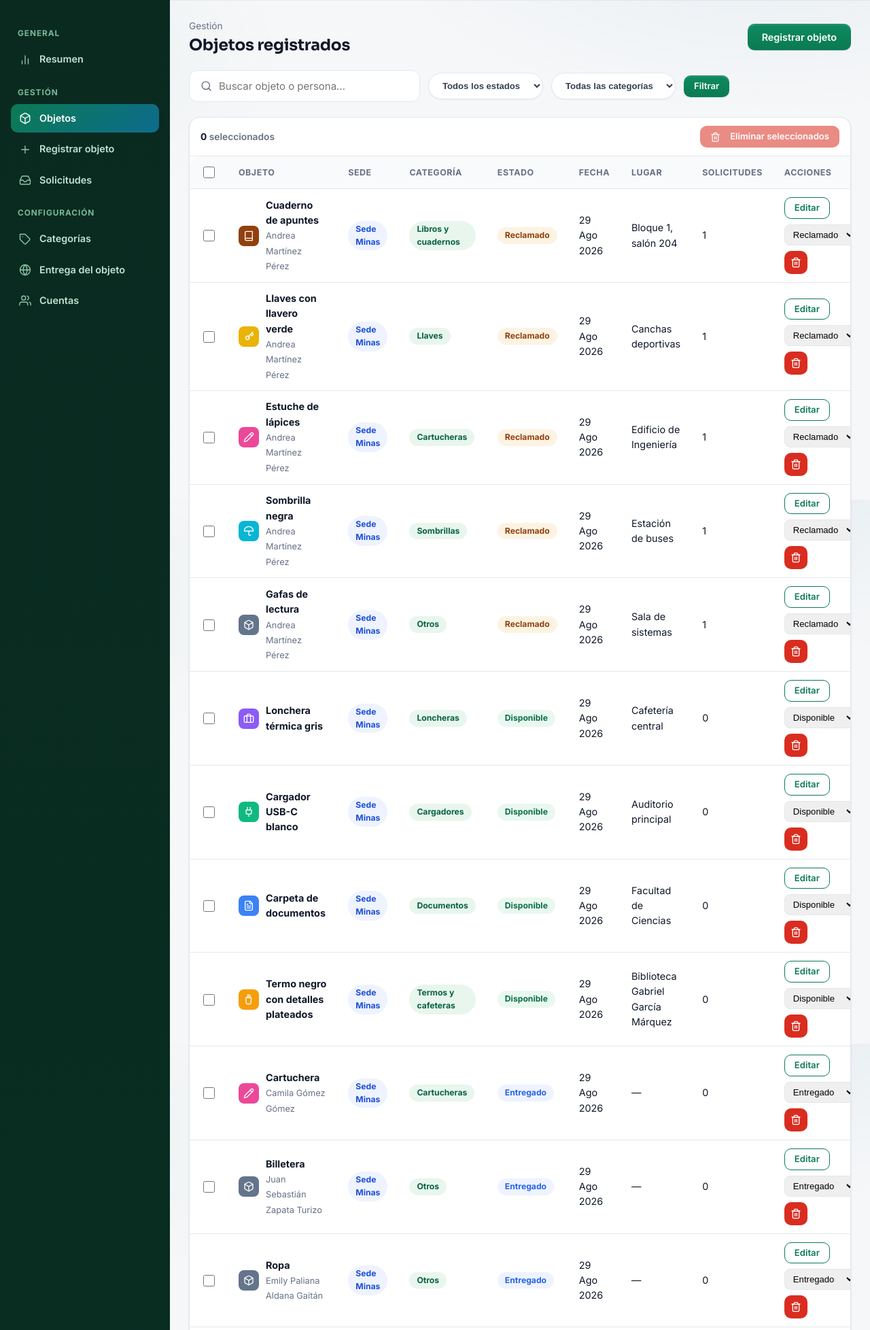
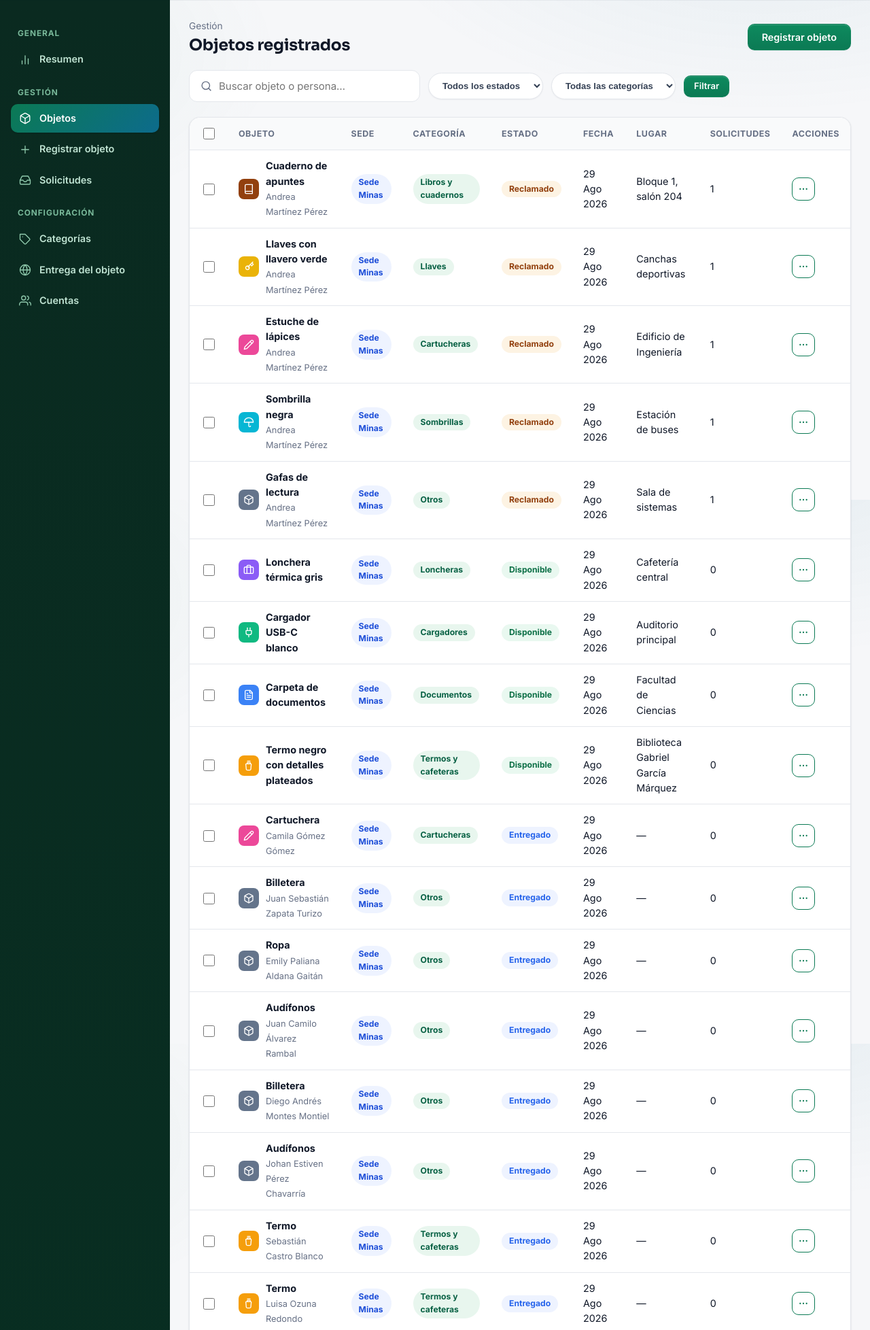
Before and after one commit to kevinramos2/Entrega-de-objetos-perdidos-, a Django app: page /panel/objetos/ in a window 1280 px wide. Shown: the part 65-2021 px from the top of the page at 68% size. Run offline with Django 5.2, Linux system fonts and the light colour scheme; a user stored in the database is signed in; data comes from the database, SQL or seed files in the repository.

Commit message:
Panel y listado: menu lateral sin doble resaltado, acciones por fila en menu compacto, barra flotante de borrado masivo y buscador arriba en objetos perdidos

```diff
--- a/objetos_reclamados/registro_objetos/templates/panel/objetos_lista.html
+++ b/objetos_reclamados/registro_objetos/templates/panel/objetos_lista.html
@@ -33,15 +33,6 @@
 </form>
 
 <div class="card">
-  <div class="tabla-toolbar">
-    <span class="tabla-toolbar-info">
-      <b id="seleccion-conteo">0</b> seleccionados
-    </span>
-    <button type="button" class="btn btn-sm btn-danger" id="btn-borrar-seleccion" disabled title="Eliminar los seleccionados">
-      <svg viewBox="0 0 24 24" fill="none" stroke="currentColor" stroke-width="2" stroke-linecap="round" stroke-linejoin="round" style="width:15px;height:15px;vertical-align:-2px;margin-right:6px"><path d="M3 6h18"/><path d="M19 6v14a2 2 0 0 1-2 2H7a2 2 0 0 1-2-2V6"/><path d="M8 6V4a2 2 0 0 1 2-2h4a2 2 0 0 1 2 2v2"/><line x1="10" y1="11" x2="10" y2="17"/><line x1="14" y1="11" x2="14" y2="17"/></svg>
-      Eliminar seleccionados
-    </button>
-  </div>
   <div style="overflow:auto">
     <table class="tabla">
       <thead>
@@ -54,7 +45,7 @@
           <th>Fecha</th>
           <th>Lugar</th>
           <th>Solicitudes</th>
-          <th style="width:230px">Acciones</th>
+          <th style="width:70px">Acciones</th>
         </tr>
       </thead>
       <tbody>
@@ -77,22 +68,32 @@
           <td>{{ obj.lugar_encontrado|default:'—' }}</td>
           <td>{{ obj.solicitudes.count }}</td>
           <td>
-            <div class="acciones" style="flex-wrap:wrap">
-              <a href="{% url 'panel_objeto_editar' obj.pk %}" class="btn btn-sm btn-outline">Editar</a>
-              <form method="post" action="{% url 'panel_objeto_estado' obj.pk %}" style="display:flex;gap:6px;align-items:center">
+            <div class="menu-acciones">
+              <button type="button" class="btn btn-sm btn-outline btn-icon" data-menu-boton aria-label="Acciones de {{ obj.nombre_objeto }}" title="Acciones">
+                <svg viewBox="0 0 24 24" fill="currentColor" stroke="none"><circle cx="5" cy="12" r="1.7"/><circle cx="12" cy="12" r="1.7"/><circle cx="19" cy="12" r="1.7"/></svg>
+              </button>
+              <div class="menu-acciones-panel" hidden>
+                <a href="{% url 'panel_objeto_editar' obj.pk %}" class="menu-item">
+                  <svg viewBox="0 0 24 24" fill="none" stroke="currentColor" stroke-width="2" stroke-linecap="round" stroke-linejoin="round"><path d="M17 3a2.83 2.83 0 0 1 4 4L7.5 20.5 2 22l1.5-5.5Z"/><path d="m15 5 4 4"/></svg>
+                  Editar
+                </a>
+                <form method="post" action="{% url 'panel_objeto_estado' obj.pk %}" data-menu-estado>
                   {% csrf_token %}
-                <select name="estado" onchange="this.form.submit()" style="padding:6px 8px;border:1px solid var(--line);border-radius:8px;font-size:.82rem">
+                  <span class="menu-label">Estado</span>
+                  <select name="estado" onchange="this.form.submit()" aria-label="Cambiar estado">
                     {% for valor, etiqueta in estados %}
                       <option value="{{ valor }}" {% if obj.estado == valor %}selected{% endif %}>{{ etiqueta }}</option>
                     {% endfor %}
                   </select>
                 </form>
+                <div class="menu-separador"></div>
                 <form method="post" action="{% url 'panel_objeto_eliminar' obj.pk %}" data-confirm="¿Eliminar el registro «{{ obj.nombre_objeto }}»? Esta acción no se puede deshacer.">
                   {% csrf_token %}
-                <button type="submit" class="btn btn-sm btn-danger btn-icon" title="Eliminar">
+                  <button type="submit" class="menu-item menu-item-danger">
                     <svg viewBox="0 0 24 24" fill="none" stroke="currentColor" stroke-width="2" stroke-linecap="round" stroke-linejoin="round"><path d="M3 6h18"/><path d="M19 6v14a2 2 0 0 1-2 2H7a2 2 0 0 1-2-2V6"/><path d="M8 6V4a2 2 0 0 1 2-2h4a2 2 0 0 1 2 2v2"/><line x1="10" y1="11" x2="10" y2="17"/><line x1="14" y1="11" x2="14" y2="17"/></svg>
-                </button>
+                  Eliminar
                 </form>
+              </div>
             </div>
           </td>
         </tr>
@@ -106,6 +107,15 @@
   </div>
 </div>
 
+<div class="borrado-masivo" id="barra-borrado-masivo" hidden>
+  <span class="borrado-masivo-info"><b id="seleccion-conteo">0</b> <span id="seleccion-palabra">seleccionados</span></span>
+  <button type="button" class="btn btn-ghost btn-sm" id="cancelar-seleccion">Cancelar</button>
+  <button type="button" class="btn btn-sm btn-danger" id="btn-borrar-seleccion" aria-label="Eliminar seleccionados">
+    <svg viewBox="0 0 24 24" fill="none" stroke="currentColor" stroke-width="2" stroke-linecap="round" stroke-linejoin="round" style="width:15px;height:15px;vertical-align:-2px;margin-right:6px"><path d="M3 6h18"/><path d="M19 6v14a2 2 0 0 1-2 2H7a2 2 0 0 1-2-2V6"/><path d="M8 6V4a2 2 0 0 1 2-2h4a2 2 0 0 1 2 2v2"/><line x1="10" y1="11" x2="10" y2="17"/><line x1="14" y1="11" x2="14" y2="17"/></svg>
+    Eliminar
+  </button>
+</div>
+
 <form method="post" action="{% url 'panel_objetos_eliminar_seleccion' %}" id="form-borrado-seleccion" hidden>
   {% csrf_token %}
   <input type="hidden" name="ids" value="">
--- a/objetos_reclamados/registro_objetos/templates/panel/partials/menulateral.html
+++ b/objetos_reclamados/registro_objetos/templates/panel/partials/menulateral.html
@@ -6,7 +6,7 @@
     Resumen
   </a>
   <div class="m-titulo">Gestión</div>
-  <a href="{% url 'panel_objetos' %}" class="{% if request.resolver_match.url_name in 'panel_objetos,panel_objeto_nuevo,panel_objeto_editar' %}active{% endif %}">
+  <a href="{% url 'panel_objetos' %}" class="{% if request.resolver_match.url_name in 'panel_objetos,panel_objeto_editar' %}active{% endif %}">
     <svg viewBox="0 0 24 24" fill="none" stroke="currentColor" stroke-width="1.8" stroke-linecap="round" stroke-linejoin="round"><path d="M21 16V8a2 2 0 0 0-1-1.73l-7-4a2 2 0 0 0-2 0l-7 4A2 2 0 0 0 3 8v8a2 2 0 0 0 1 1.73l7 4a2 2 0 0 0 2 0l7-4A2 2 0 0 0 21 16z"/><path d="M3.27 6.96 12 12.01l8.73-5.05"/><path d="M12 22.08V12"/></svg>
     Objetos
   </a>
--- a/objetos_reclamados/static/css/estilos.css
+++ b/objetos_reclamados/static/css/estilos.css
@@ -287,7 +287,7 @@ img { max-width: 100%; }
 .paso:hover { transform: translateY(-3px); box-shadow: var(--shadow); }
 
 /* ---------- Insights / senales ---------- */
-.insights { display: grid; grid-template-columns: repeat(auto-fit, minmax(230px, 1fr)); gap: 14px; }
+.insights { display: grid; grid-template-columns: repeat(auto-fit, minmax(190px, 1fr)); gap: 14px; }
 .insight {
   display: flex; gap: 14px; align-items: flex-start; padding: 18px; border-radius: 14px;
   background: var(--surface); border: 1px solid var(--line); box-shadow: var(--shadow-xs);
@@ -719,11 +719,45 @@ input[type="checkbox"] { accent-color: var(--primary); }
 .tabla input[type="checkbox"] {
   width: 17px; height: 17px; accent-color: var(--primary); cursor: pointer; vertical-align: middle;
 }
-.tabla-toolbar {
-  display: flex; align-items: center; justify-content: space-between; gap: 10px;
-  padding: 12px 16px; border-bottom: 1px solid var(--line);
-}
-.tabla-toolbar-info { font-size: .86rem; color: var(--muted); font-weight: 600; }
-.tabla-toolbar-info b { color: var(--ink); }
 .btn-icon { display: inline-grid; place-items: center; width: 34px; height: 34px; padding: 0 !important; }
 .btn-icon svg { width: 16px; height: 16px; }
+
+/* Barra flotante de borrado masivo */
+.borrado-masivo {
+  position: fixed; left: 50%; bottom: 24px; transform: translateX(-50%); z-index: 90;
+  display: flex; align-items: center; gap: 12px; padding: 9px 12px 9px 18px;
+  background: #0f172a; color: #fff; border-radius: 999px;
+  box-shadow: 0 14px 34px rgba(15, 23, 42, .4);
+  animation: barra-sube .18s ease;
+}
+.borrado-masivo[hidden] { display: none; }
+@keyframes barra-sube { from { transform: translate(-50%, 12px); opacity: 0; } }
+.borrado-masivo-info { font-size: .88rem; font-weight: 600; white-space: nowrap; }
+.borrado-masivo .btn-ghost { color: #cbd5e1; border-color: rgba(255, 255, 255, .25); }
+.borrado-masivo .btn-ghost:hover { background: rgba(255, 255, 255, .12); color: #fff; }
+
+/* Menú de acciones por fila */
+.menu-acciones { position: relative; }
+.menu-acciones-panel {
+  position: absolute; right: 0; top: calc(100% + 6px); z-index: 60;
+  min-width: 200px; padding: 6px; text-align: left;
+  background: var(--surface); border: 1px solid var(--line); border-radius: 12px; box-shadow: var(--shadow);
+}
+.menu-acciones-panel[hidden] { display: none; }
+.menu-item {
+  display: flex; align-items: center; gap: 10px; width: 100%;
+  padding: 9px 12px; border: 0; background: none; cursor: pointer;
+  font: inherit; font-size: .88rem; color: var(--ink); border-radius: 8px; text-align: left;
+}
+.menu-item:hover { background: var(--primary-50); color: var(--primary); }
+.menu-item svg { width: 16px; height: 16px; flex: none; }
+.menu-item-danger:hover { background: var(--danger-50); color: var(--danger); }
+.menu-separador { height: 1px; background: var(--line); margin: 6px; }
+.menu-acciones-panel select {
+  width: 100%; margin: 0 0 6px; padding: 7px 9px;
+  border: 1px solid var(--line); border-radius: 8px; font-size: .84rem; background: var(--surface);
+}
+.menu-label {
+  display: block; padding: 6px 12px 4px; font-size: .68rem;
+  text-transform: uppercase; letter-spacing: .05em; color: var(--muted);
+}
--- a/objetos_reclamados/static/js/app.js
+++ b/objetos_reclamados/static/js/app.js
@@ -94,6 +94,7 @@ document.addEventListener('DOMContentLoaded', function () {
   document.querySelectorAll('form[data-confirm]').forEach(function (form) {
     form.addEventListener('submit', function (e) {
       e.preventDefault();
+      cerrarMenusAcciones();
       abrirConfirmacion(form.getAttribute('data-confirm'), function () {
         form.submit();
       }, { tone: 'danger', etiqueta: 'Eliminar' });
@@ -127,16 +128,28 @@ document.addEventListener('DOMContentLoaded', function () {
   var checks = document.querySelectorAll('.seleccion-objeto');
   if (checks.length) {
     var todos = document.getElementById('seleccionar-todos');
+    var barra = document.getElementById('barra-borrado-masivo');
     var btnBorrar = document.getElementById('btn-borrar-seleccion');
+    var cancelar = document.getElementById('cancelar-seleccion');
     var conteo = document.getElementById('seleccion-conteo');
+    var palabra = document.getElementById('seleccion-palabra');
     var formMasivo = document.getElementById('form-borrado-seleccion');
     var idsMasivos = formMasivo ? formMasivo.querySelector('[name="ids"]') : null;
 
     function actualizarSeleccion() {
       var cuantos = document.querySelectorAll('.seleccion-objeto:checked').length;
       if (conteo) conteo.textContent = String(cuantos);
-      if (btnBorrar) btnBorrar.disabled = cuantos === 0;
+      if (palabra) palabra.textContent = cuantos === 1 ? 'seleccionado' : 'seleccionados';
+      if (barra) {
+        if (cuantos > 0) barra.removeAttribute('hidden');
+        else barra.setAttribute('hidden', 'hidden');
+      }
       if (todos) todos.checked = cuantos > 0 && cuantos === checks.length;
+    }
+
+    function limpiarSeleccion() {
+      checks.forEach(function (c) { c.checked = false; });
+      actualizarSeleccion();
     }
 
     checks.forEach(function (c) {
@@ -152,17 +165,43 @@ document.addEventListener('DOMContentLoaded', function () {
       btnBorrar.addEventListener('click', function (e) {
         e.preventDefault();
         if (!formMasivo || !idsMasivos) return;
-        var seleccionados = document.querySelectorAll('.seleccion-objeto:checked');
-        var ids = Array.prototype.map.call(seleccionados, function (c) { return c.value; });
+        var ids = [];
+        document.querySelectorAll('.seleccion-objeto:checked').forEach(function (c) { ids.push(c.value); });
         if (!ids.length) return;
         idsMasivos.value = ids.join(',');
-        var palabra = ids.length === 1 ? 'registro' : 'registros';
+        var palabraMsg = ids.length === 1 ? 'registro' : 'registros';
         abrirConfirmacion(
-          'Vas a eliminar ' + ids.length + ' ' + palabra + ' de forma permanente. Esta acción no se puede deshacer.',
+          'Vas a eliminar ' + ids.length + ' ' + palabraMsg + ' de forma permanente. Esta acción no se puede deshacer.',
           function () { formMasivo.submit(); },
           { tone: 'danger', etiqueta: 'Eliminar ' + ids.length }
         );
       });
     }
+    if (cancelar) cancelar.addEventListener('click', limpiarSeleccion);
   }
+
+  // ------------- Menú de acciones por fila -------------
+  function cerrarMenusAcciones() {
+    document.querySelectorAll('.menu-acciones-panel').forEach(function (panel) {
+      panel.setAttribute('hidden', 'hidden');
+    });
+  }
+  document.querySelectorAll('[data-menu-boton]').forEach(function (btn) {
+    btn.addEventListener('click', function (e) {
+      e.stopPropagation();
+      var cont = btn.closest('.menu-acciones');
+      if (!cont) return;
+      var panel = cont.querySelector('.menu-acciones-panel');
+      if (!panel) return;
+      if (panel.hasAttribute('hidden')) {
+        cerrarMenusAcciones();
+        panel.removeAttribute('hidden');
+      } else {
+        panel.setAttribute('hidden', 'hidden');
+      }
+    });
+  });
+  document.addEventListener('click', function (e) {
+    if (!e.target.closest('.menu-acciones')) cerrarMenusAcciones();
+  });
 });
```
Also changed, not shown: objetos_reclamados/registro_objetos/templates/objetos/listado.html (+25 -25 lines). Lines whose indentation alone changed are shown as unchanged.
